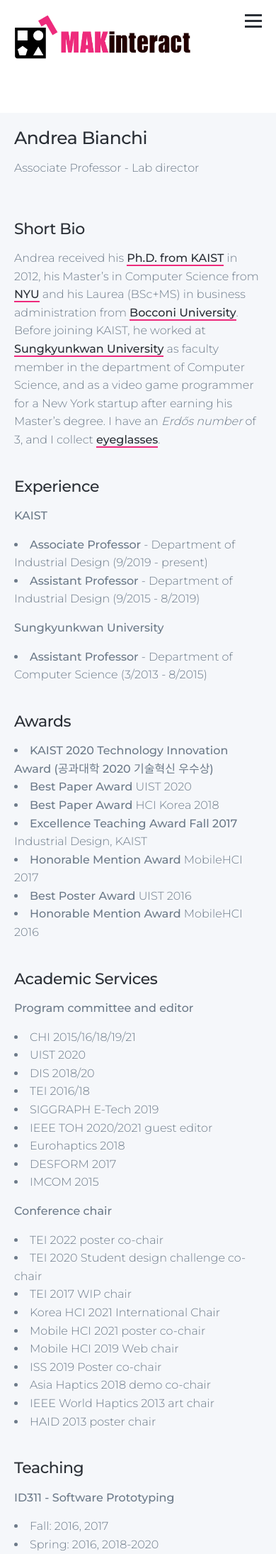
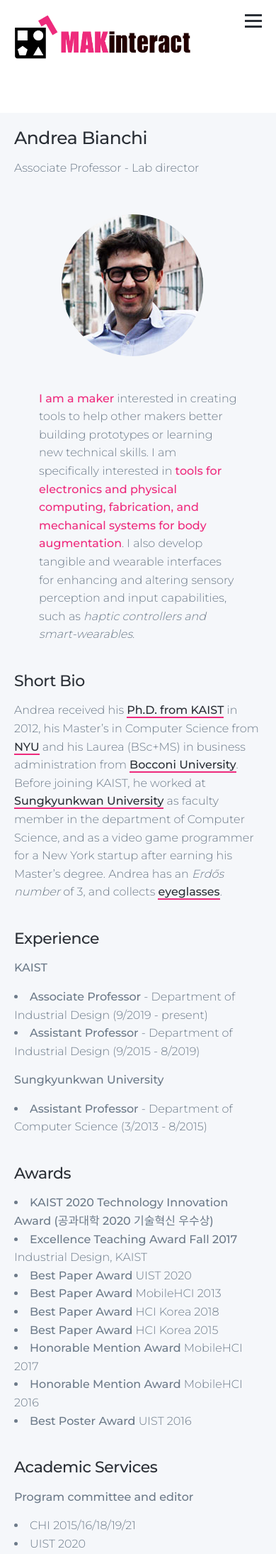
Before and after one commit to namelesspal18/makinteractlab.github.io, a Jekyll site: the page built from _pages/andrea.md, in a window 390 px wide. Shown: the top 2190 px of the page at 71% size. Built offline with Jekyll 4.4.1, drawn with Linux system fonts in a browser that asks for light colours; nearby versions of some CDN libraries; some of the changed lines change nothing that is shown.

Commit message:
Updating my profile

```diff
--- a/_pages/andrea.md
+++ b/_pages/andrea.md
@@ -7,14 +7,17 @@
 <head>
 <style>
     .profile {
+        display: flex;
+        flex-direction: row;
         width: 80%;
         margin: auto;
-        margin-bottom: 7em;
-        clear: both;
     }
 
-    .text p {
-        float: left;
+    @media (max-width: 600px) {
+   .profile {
+        display: flex;
+        flex-direction: column;
+    }
     }
 
     .profile strong{
@@ -22,9 +25,9 @@
     }
 
     .profile img{
-        float: left;
         margin: 2em;
-        margin-top: 0;
+        height: 200px;
+        width: 200px;
     }
 
     .profile a:link{
@@ -34,20 +37,21 @@
     }
 
 
+
 </style>
 </head>
 
 
-<!-- <div class="profile">
+<div class="profile">
 <img src="/images/people/andrea_bianchi.jpg" alt="{{prof.name}}" class="rounded-circle">
     <p>
     <strong>I am a maker</strong> interested in creating tools to help other makers better building prototypes or learning new technical skills. I am specifically interested in <strong>tools for electronics and physical computing, fabrication, and mechanical systems for body augmentation</strong>. I also develop tangible and wearable interfaces for enhancing and altering sensory perception and input capabilities, such as <i>haptic controllers and smart-wearables</i>.
     </p>
-</div> -->
+</div>
 
 
 ## Short Bio
-Andrea received his [Ph.D. from KAIST](https://ct.kaist.ac.kr/main.php?lang=2) in 2012, his Master's in Computer Science from [NYU](http://www.nyu.edu) and his Laurea (BSc+MS) in business administration from [Bocconi University](https://www.unibocconi.eu/wps/wcm/connect/bocconi/sitopubblico_en/navigation+tree/home). Before joining KAIST, he worked at [Sungkyunkwan University](www.skku.edu/eng/index.do) as faculty member in the department of Computer Science, and as a video game programmer for a New York startup after earning his Master's degree. I have an _Erdős number_ of 3, and I collect [eyeglasses](https://alsoplantsfly.com/images/pictures/profile/glasses.jpg).
+Andrea received his [Ph.D. from KAIST](https://ct.kaist.ac.kr/main.php?lang=2) in 2012, his Master's in Computer Science from [NYU](http://www.nyu.edu) and his Laurea (BSc+MS) in business administration from [Bocconi University](https://www.unibocconi.eu/wps/wcm/connect/bocconi/sitopubblico_en/navigation+tree/home). Before joining KAIST, he worked at [Sungkyunkwan University](www.skku.edu/eng/index.do) as faculty member in the department of Computer Science, and as a video game programmer for a New York startup after earning his Master's degree. Andrea has an _Erdős number_ of 3, and collects [eyeglasses](https://alsoplantsfly.com/images/pictures/profile/glasses.jpg).
 
 ## Experience
 
@@ -61,12 +65,14 @@
 
 ## Awards
 * **KAIST 2020 Technology Innovation Award (공과대학 2020 기술혁신 우수상)**
+* **Excellence Teaching Award Fall 2017** Industrial Design, KAIST
 * **Best Paper Award** UIST 2020
+* **Best Paper Award** MobileHCI 2013
 * **Best Paper Award** HCI Korea 2018
-* **Excellence Teaching Award Fall 2017** Industrial Design, KAIST
+* **Best Paper Award** HCI Korea 2015
 * **Honorable Mention Award** MobileHCI 2017
+* **Honorable Mention Award** MobileHCI 2016
 * **Best Poster Award** UIST 2016
-* **Honorable Mention Award** MobileHCI 2016
 
 
 ## Academic Services
```
